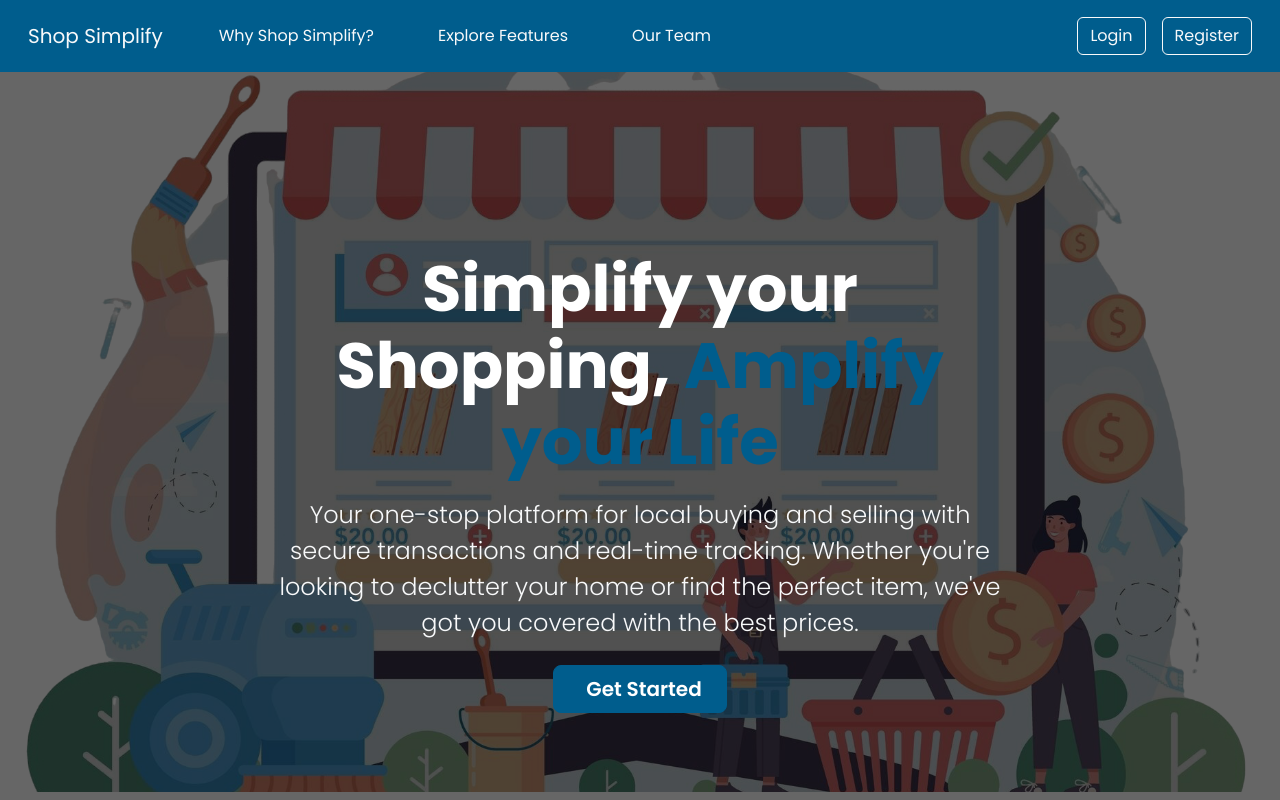
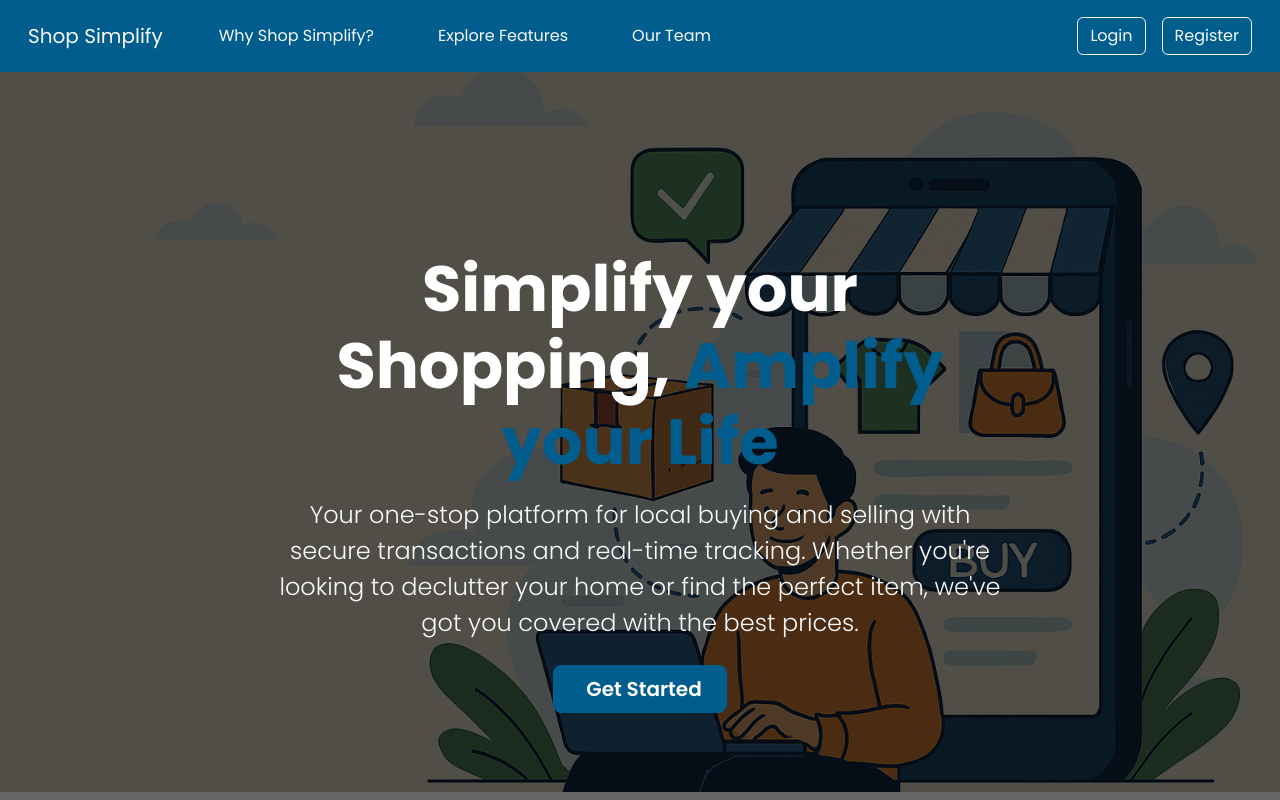
Before and after one commit to TheCodingWizard27/Capstone, a React (Create React App) app in the folder frontend/: page / in a window 1280 px wide. Shown: the top 800 px of the page. Built offline with nearby package versions, Linux system fonts and the light colour scheme; no server answers.

Commit message:
Landing Page Updated

```diff
--- a/frontend/src/pages/landingPage.js
+++ b/frontend/src/pages/landingPage.js
@@ -119,7 +119,7 @@ const HeroSection = () => {
         </Container>
       </div>
       <Image
-        src={`${process.env.PUBLIC_URL}/images/landingPage.jpg`}
+        src={`${process.env.PUBLIC_URL}/images/landing-page.png`}
         alt="ShopSimplify"
         fluid
         className="w-100"
```
Also changed, not shown: frontend/public/images/landing-page.png (added), frontend/public/images/landingPage.jpg (deleted).
